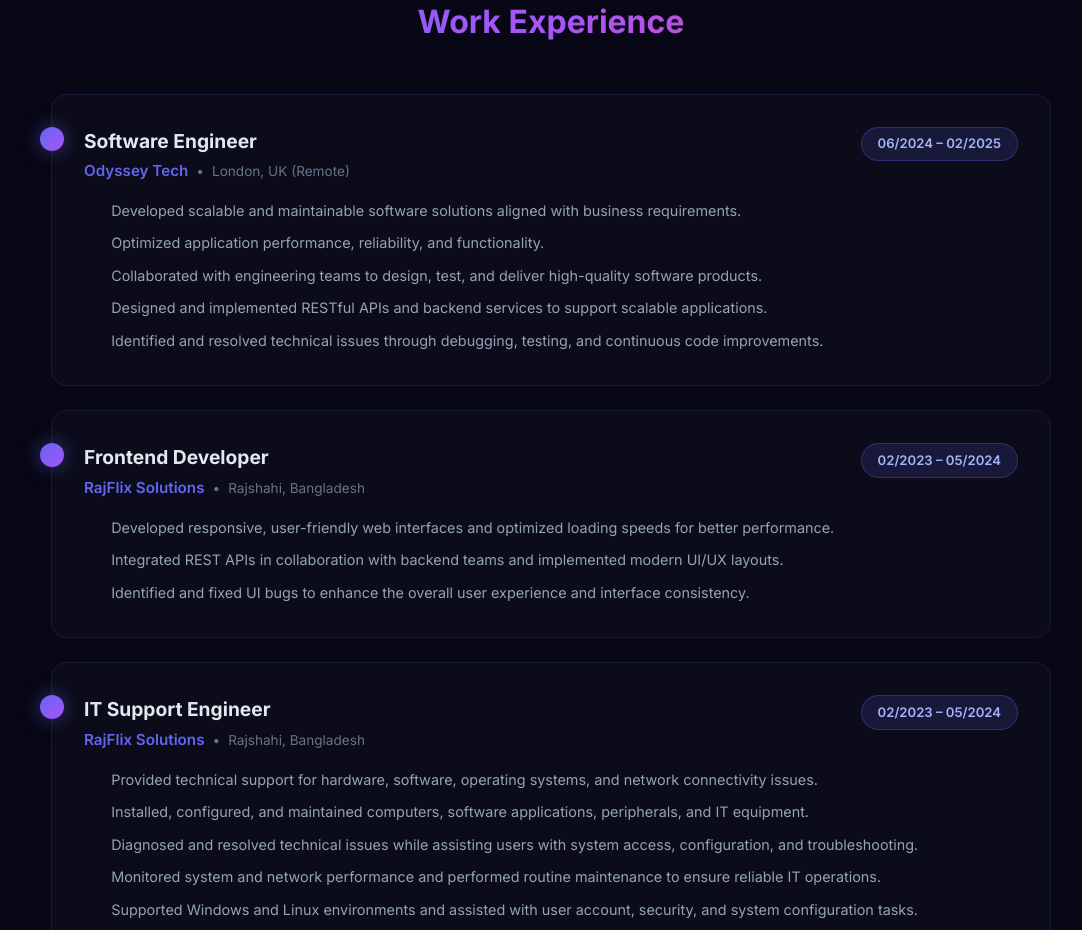
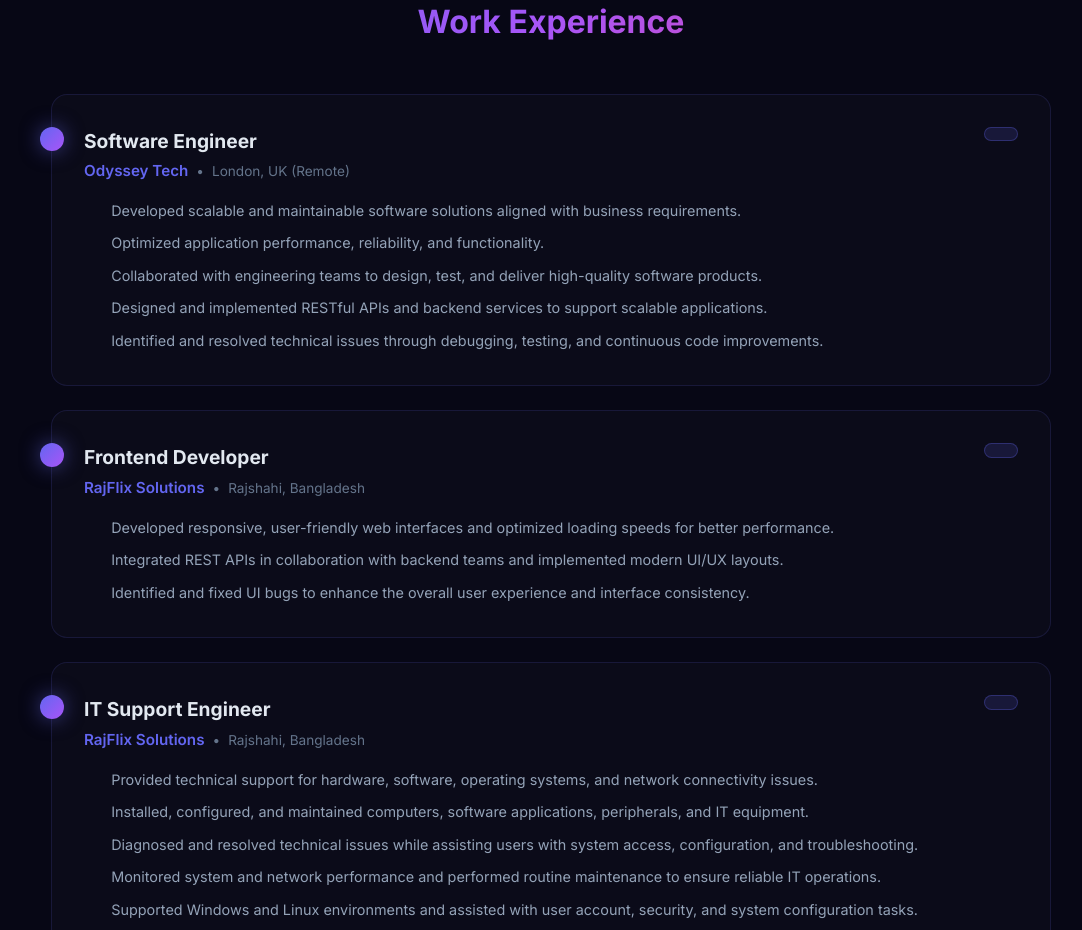
Before and after one commit to Abdullah-Al-Mahmud777/Abdullah-Al-Mahmud-my-personal-porfolie-website, a Next.js app: page / in a window 1280 px wide. Shown: the part 1660-2590 px from the top of the page, without its empty margins (89-1171 px from the left). Built offline with nearby package versions, Linux system fonts and the light colour scheme.

Commit message:
change date in my code

```diff
--- a/app/page.js
+++ b/app/page.js
@@ -12,7 +12,6 @@ const WORK_EXPERIENCE = [
     role: "Software Engineer",
     company: "Odyssey Tech",
     location: "London, UK (Remote)",
-    period: "06/2024 – 02/2025",
     responsibilities: [
       "Developed scalable and maintainable software solutions aligned with business requirements.",
       "Optimized application performance, reliability, and functionality.",
@@ -26,7 +25,6 @@ const WORK_EXPERIENCE = [
     role: "Frontend Developer",
     company: "RajFlix Solutions",
     location: "Rajshahi, Bangladesh",
-    period: "02/2023 – 05/2024",
     responsibilities: [
       "Developed responsive, user-friendly web interfaces and optimized loading speeds for better performance.",
       "Integrated REST APIs in collaboration with backend teams and implemented modern UI/UX layouts.",
@@ -38,7 +36,7 @@ const WORK_EXPERIENCE = [
     role: "IT Support Engineer",
     company: "RajFlix Solutions",
     location: "Rajshahi, Bangladesh",
-    period: "02/2023 – 05/2024",
+
     responsibilities: [
       "Provided technical support for hardware, software, operating systems, and network connectivity issues.",
       "Installed, configured, and maintained computers, software applications, peripherals, and IT equipment.",
```
